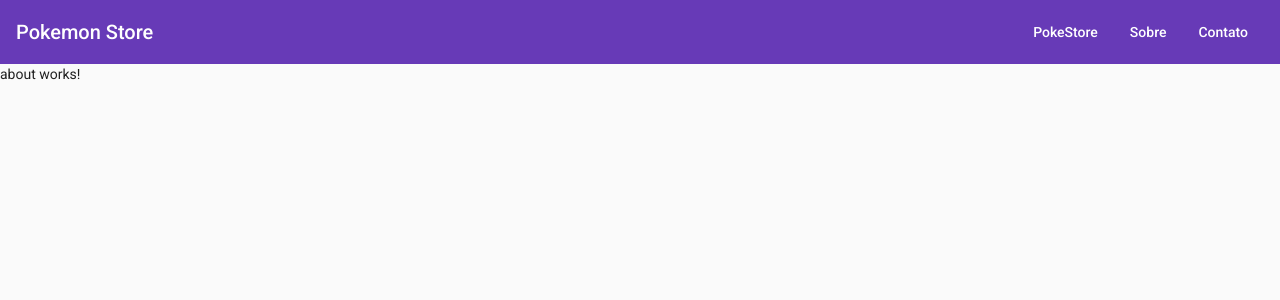
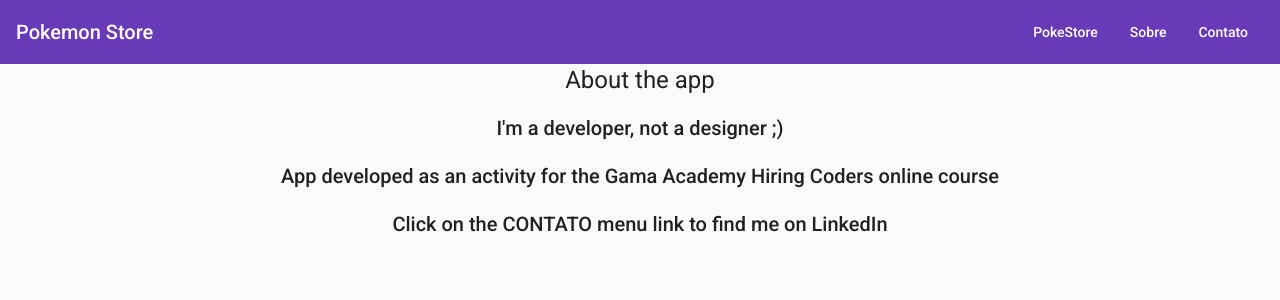
Before and after one commit to yandiro/desafio3-gama, an Angular app: page /about in a window 1280 px wide. Shown: the top 300 px of the page. Built offline with nearby package versions, Linux system fonts and the light colour scheme.

Commit message:
addint about information

```diff
--- a/src/app/about/about.component.html
+++ b/src/app/about/about.component.html
@@ -1 +1,11 @@
-<p>about works!</p>
+<div class="center">
+
+  <h1>About the app</h1>
+
+  <h2>I'm a developer, not a designer ;)</h2>
+
+  <h2>App developed as an activity for the Gama Academy Hiring Coders online course</h2>
+
+  <h2>Click on the CONTATO menu link to find me on LinkedIn</h2>
+
+</div>
--- a/src/app/about/about.component.scss
+++ b/src/app/about/about.component.scss
@@ -0,0 +1,3 @@
+.center {
+  text-align: center;
+}
```
